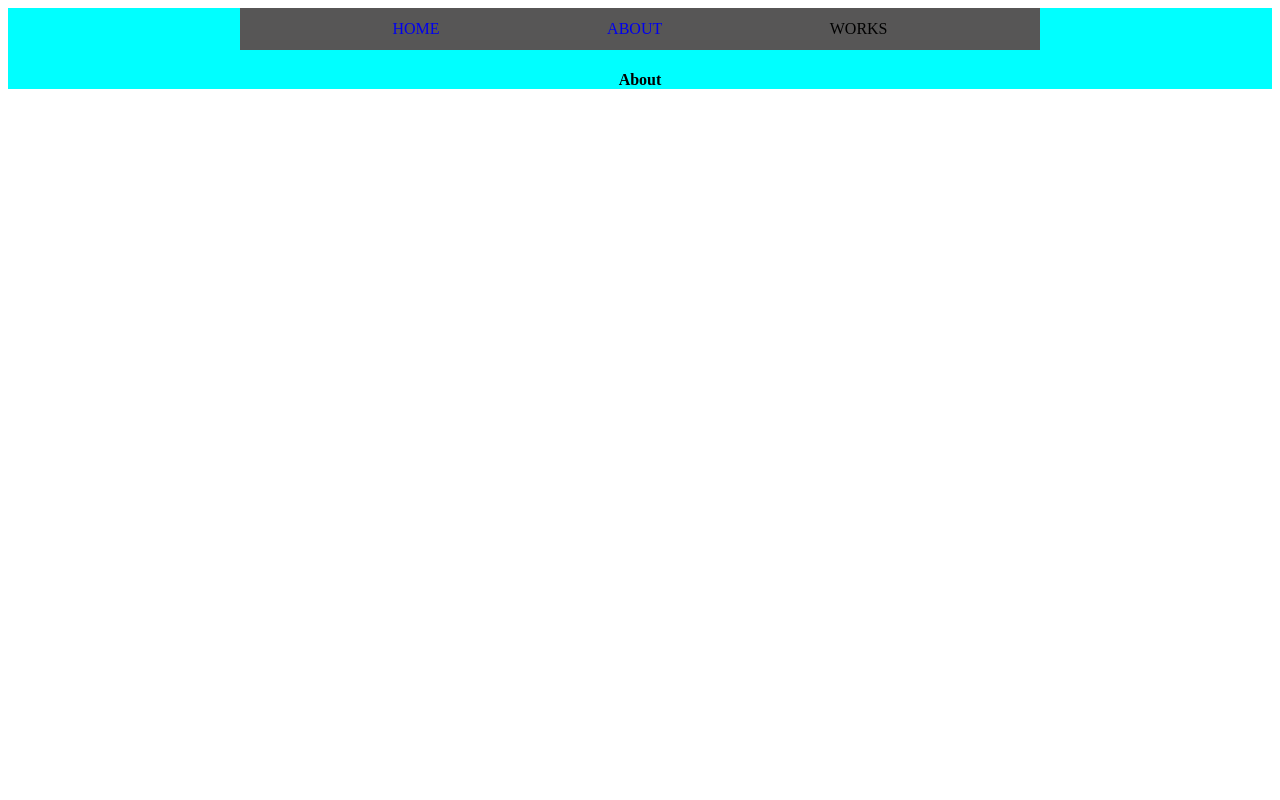
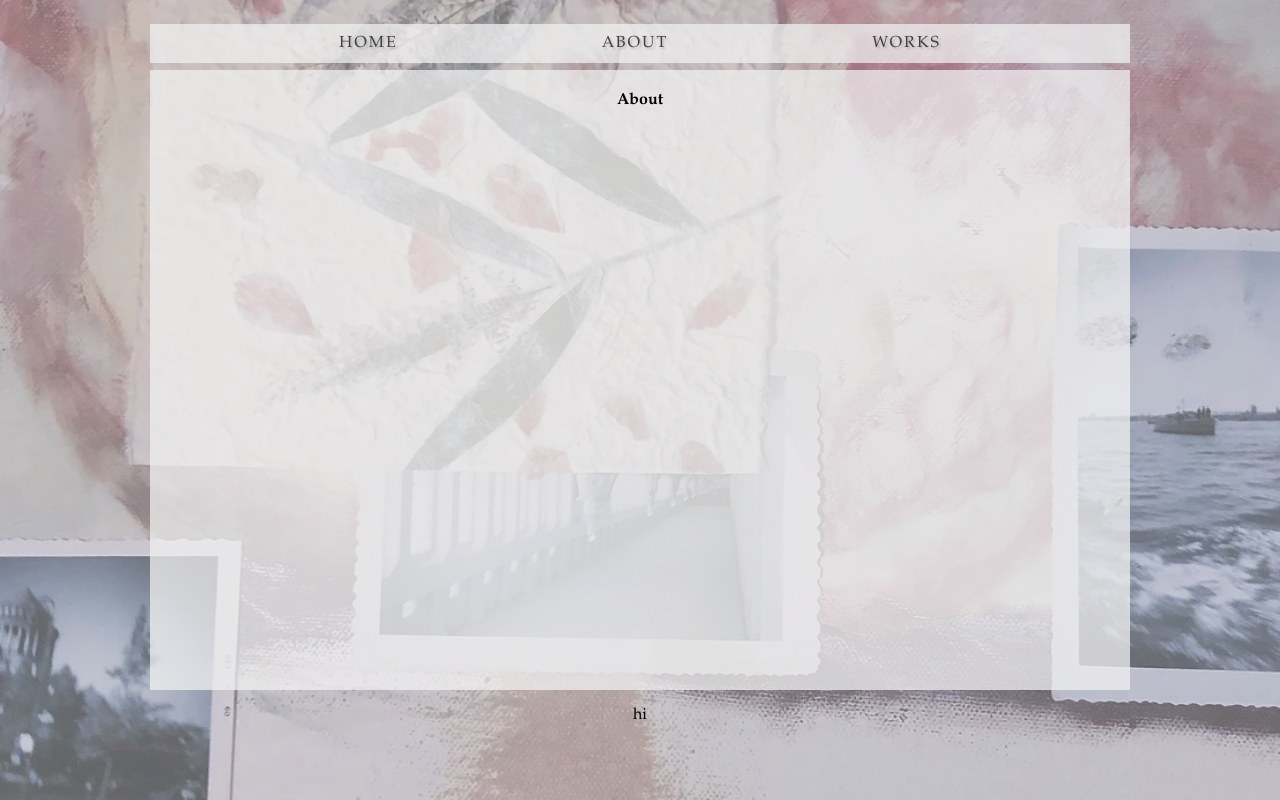
Before and after one commit to ckaynatividad/ckaynatividad-site, a React app: page /about in a window 1280 px wide. Built offline with nearby package versions, Linux system fonts and the light colour scheme.

Commit message:
some styling for all pages

```diff
--- a/src/App.css
+++ b/src/App.css
@@ -1,15 +1,17 @@
-.App {
+body {
   text-align: center;
-  background-color: cyan;
+  background: url('./assets/bg.jpg') center center/cover no-repeat fixed;
+  font-family: Garamond, serif;
+  top: 0;
 }
 
 header {
   display: flex;
   justify-content: center;
-  margin: auto;
   top: 0;
   position: sticky;
   z-index: 1;
+  letter-spacing: 2px;
 }
 
 ul {
@@ -17,9 +19,9 @@ ul {
   display: flex;
   justify-content: center;
   justify-content: space-evenly;
-  background-color: rgb(87, 86, 86);
-  width: 800px;
-  margin: 0;
+  background-color: rgba(240, 240, 240, 0.74);
+  width: 980px;
+  margin-bottom: 7px;
   padding: 0;
   position: sticky;
   overflow: hidden;
@@ -29,7 +31,9 @@ li a,
 .fakeLink {
   display: inline-block;
   text-align: center;
-  padding: 12px 15px;
+  padding: 10px 15px;
+  color: rgb(63, 63, 63);
+  text-shadow: 2px 2px 2px rgba(128, 128, 128, 0.384);
 }
 
 .active {
@@ -37,7 +41,7 @@ li a,
 }
 
 .active:visited {
-  color: black;
+  color: rgb(63, 63, 63);
 }
 
 .fakeLink {
@@ -58,23 +62,24 @@ li .dropdown {
 
 .dropdown-links a {
   text-decoration: none;
-  color: gray;
-  background-color: thistle;
+  color: rgb(63, 63, 63);
+  background-color: rgba(240, 240, 240, 0.562);
   padding: 12px 17px;
   display: block;
   text-align: left;
+  text-shadow: 2px 2px 2px rgba(128, 128, 128, 0.384);
 }
 
 .dropdown-links a:visited {
-  color: gray;
+  color: rgb(51, 51, 51);
 }
 
 li:hover {
-  background-color: red;
+  background-color: rgba(202, 199, 199, 0.548);
 }
 
 .dropdown-links a:hover {
-  background-color: #dd8bc2;
+  background-color: rgba(224, 223, 223, 0.74);
 }
 
 .dropdown:hover .dropdown-links {
--- a/src/App.jsx
+++ b/src/App.jsx
@@ -37,6 +37,9 @@ export default function App() {
           <Route path="/apps" component={Apps} />
           <Route path="/art" component={Arts} />
         </Switch>
+        <footer>
+          <p>hi</p>
+        </footer>
       </BrowserRouter>
     </div>
   );
--- a/src/views/About/About.css
+++ b/src/views/About/About.css
@@ -0,0 +1,8 @@
+.about {
+  background-color: rgba(240, 240, 240, 0.74);
+  width: 980px;
+  height: 620px;
+  display: flex;
+  justify-content: center;
+  margin: auto;
+}
--- a/src/views/About/About.js
+++ b/src/views/About/About.js
@@ -6,6 +6,7 @@ export default function About() {
     <>
       <div className="about">
         <h4>About</h4>
+        <p></p>
       </div>
     </>
   );
```
Also changed, not shown: src/assets/bg.jpg (added), src/assets/leaves.jpg (added).
